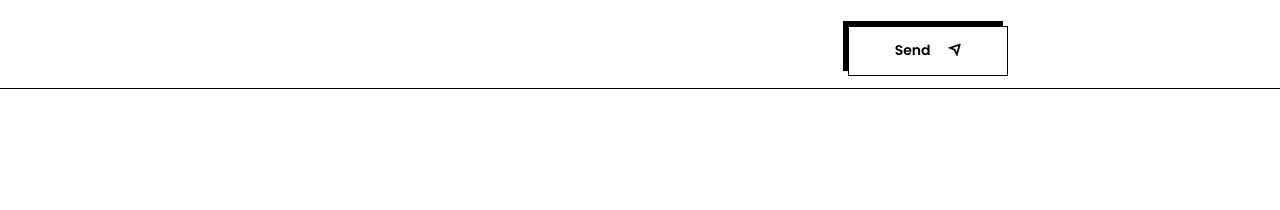
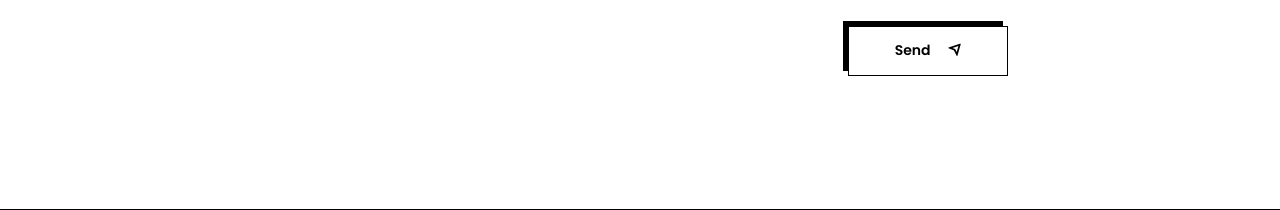
Before and after one commit to msraj1584/msrajtest, a plain HTML site: page index.html in a window 1280 px wide. Shown: the part 2462-2672 px from the top of the page. Before the commit the page ends 2551 px from the top, so only its background shows below. Drawn offline with nearby package versions, Linux system fonts and the light colour scheme.

Commit message:
Initial commit

```diff
--- a/style.css
+++ b/style.css
@@ -292,6 +292,11 @@ button {
     display: flex;
     justify-content: space-between;
     align-items: center;
+
+
+}
+.divContact{
+    min-height: 60vh;
 }
 .contactSocial{
     text-align: center;
```
